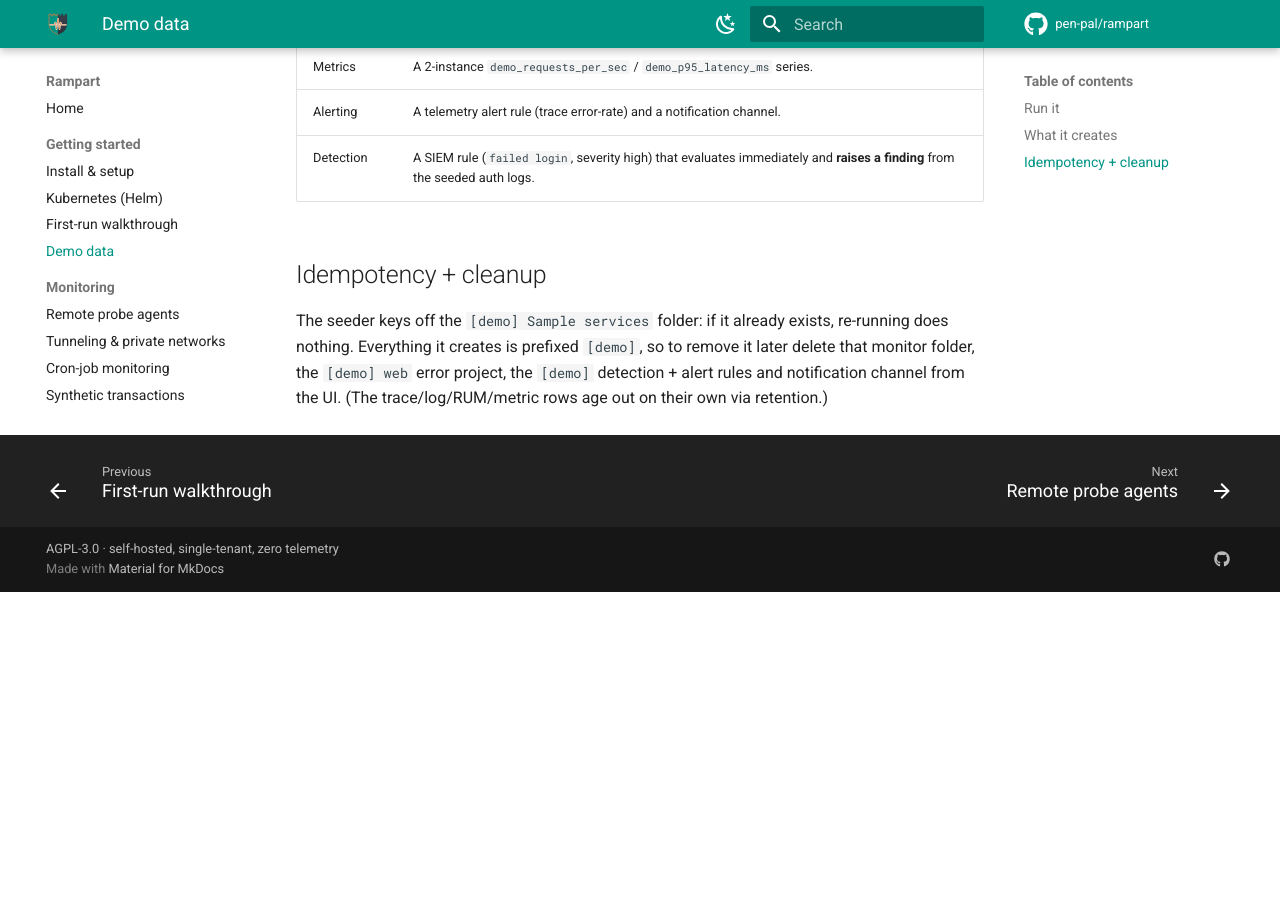
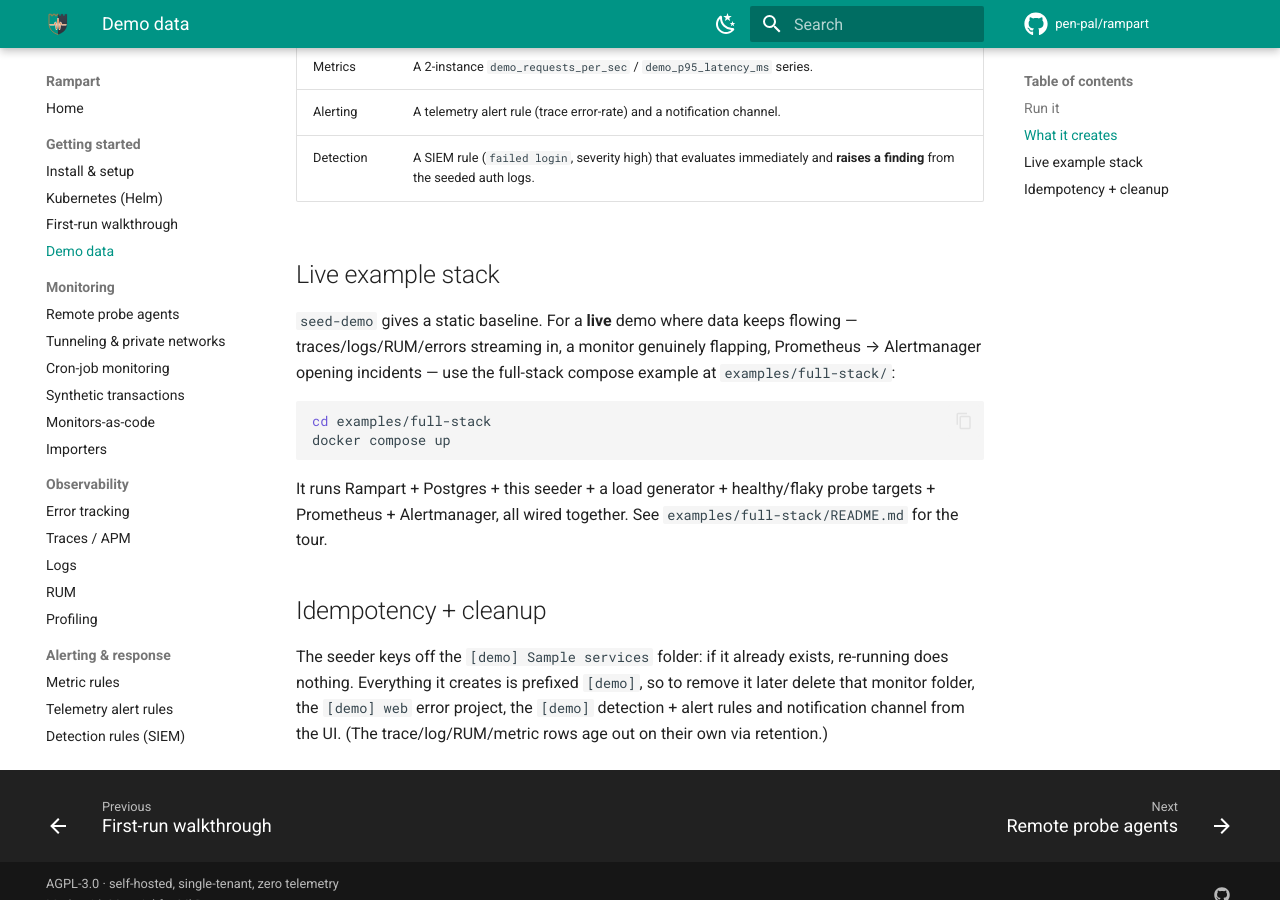
Before and after one commit to pen-pal/rampart, an MkDocs documentation site: the page built from docs/DEMO.md, in a window 1280 px wide and 900 px high, scrolled down 931 px. Built offline with MkDocs 1.6.1 and Material for MkDocs 9.7.7, drawn with Linux system fonts in a browser that asks for light colours; comment, search, counter and statistics services are not loaded; before the commit the page ends 1523 px from its top, so only the background shows below that.

Commit message:
docs: live example stack + nav overhaul

````diff
--- a/docs/DEMO.md
+++ b/docs/DEMO.md
@@ -31,6 +31,22 @@
 | Alerting | A telemetry alert rule (trace error-rate) and a notification channel. |
 | Detection | A SIEM rule (`failed login`, severity high) that evaluates immediately and **raises a finding** from the seeded auth logs. |
 
+## Live example stack
+
+`seed-demo` gives a static baseline. For a **live** demo where data keeps
+flowing — traces/logs/RUM/errors streaming in, a monitor genuinely flapping,
+Prometheus → Alertmanager opening incidents — use the full-stack compose example
+at `examples/full-stack/`:
+
+```bash
+cd examples/full-stack
+docker compose up
+```
+
+It runs Rampart + Postgres + this seeder + a load generator + healthy/flaky
+probe targets + Prometheus + Alertmanager, all wired together. See
+`examples/full-stack/README.md` for the tour.
+
 ## Idempotency + cleanup
 
 The seeder keys off the `[demo] Sample services` folder: if it already exists,
````
Also changed, not shown: CHANGELOG.md (+17 -0 lines), README.md (+2 -0 lines).
